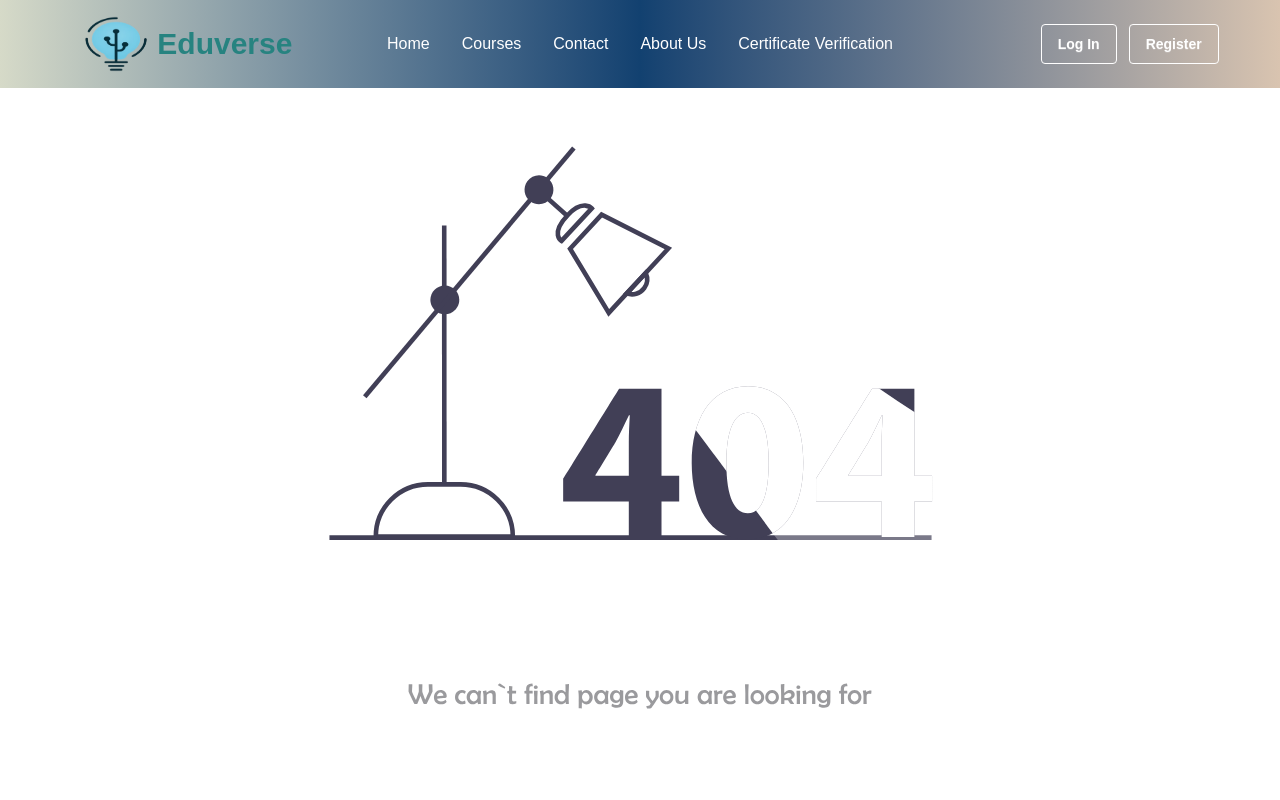
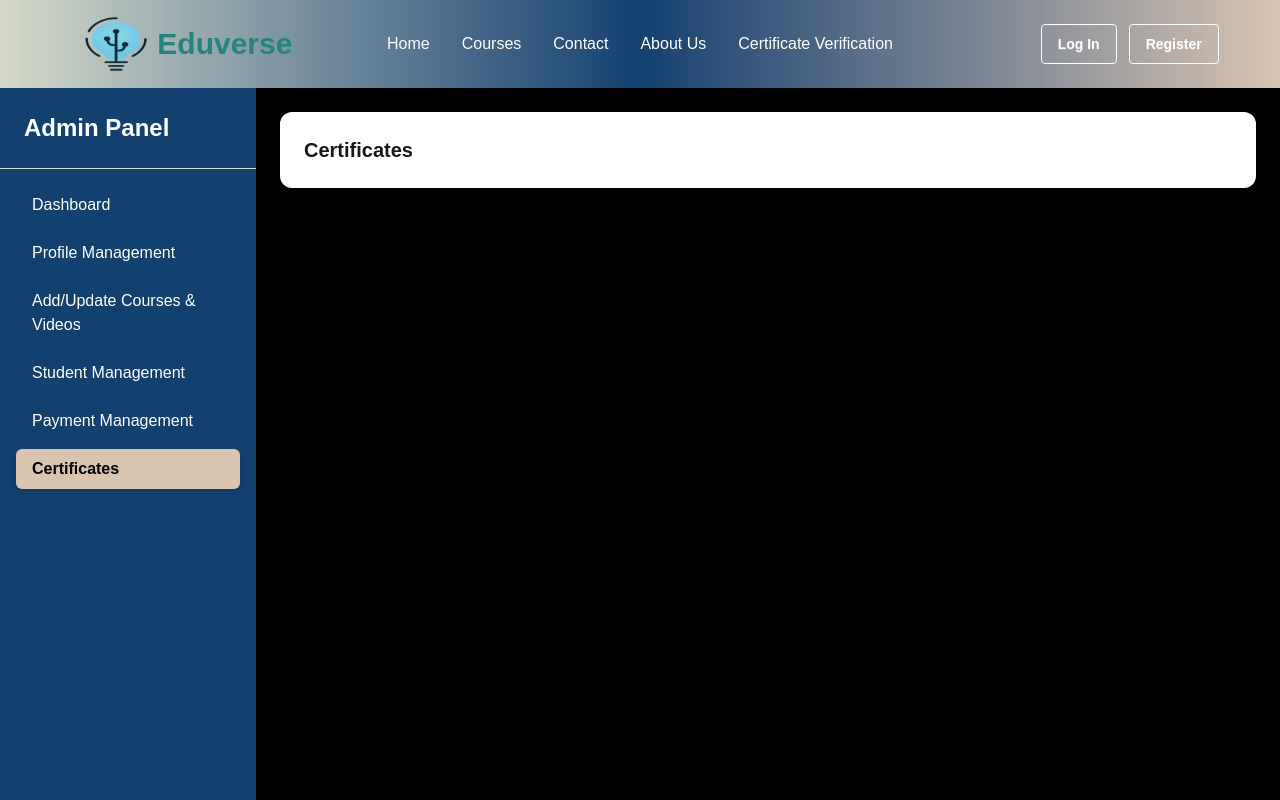
Before and after one commit to arafat-mr/Eduverse, a Next.js app: page /admin/certificates in a window 1280 px wide. Before the commit this address had no page. Shown: the top 800 px of the page. Built offline with nearby package versions, Linux system fonts and the light colour scheme.

Commit message:
added admin dashboard

```diff
--- a/package.json
+++ b/package.json
@@ -12,11 +12,11 @@
     "@emotion/react": "^11.14.0",
     "framer-motion": "^12.23.12",
     "lottie-react": "^2.4.1",
-    "next": "15.5.2",
+    "next": "^15.5.2",
     "next-auth": "^4.24.11",
-    "react": "19.1.0",
+    "react": "^19.1.0",
     "react-awesome-reveal": "^4.3.1",
-    "react-dom": "19.1.0",
+    "react-dom": "^19.1.0",
     "react-hook-form": "^7.62.0",
     "react-icons": "^5.5.0",
     "react-simple-typewriter": "^5.0.1",
--- /dev/null
+++ b/src/app/admin/certificates/page.jsx
@@ -0,0 +1,3 @@
+export default function CertificatesPage() {
+  return <h1 className="text-xl font-semibold">Certificates</h1>;
+}
--- /dev/null
+++ b/src/app/admin/courses/page.jsx
@@ -0,0 +1,3 @@
+export default function CoursesPage() {
+  return <h1 className="text-xl font-semibold">Manage Courses & Videos</h1>;
+}
--- /dev/null
+++ b/src/app/admin/layout.jsx
@@ -0,0 +1,49 @@
+"use client";
+import Link from "next/link";
+import { usePathname } from "next/navigation";
+
+const links = [
+  { href: "/admin", label: "Dashboard" },
+  { href: "/admin/profile", label: "Profile Management" },
+  { href: "/admin/courses", label: "Add/Update Courses & Videos" },
+  { href: "/admin/students", label: "Student Management" },
+  { href: "/admin/payments", label: "Payment Management" },
+  { href: "/admin/certificates", label: "Certificates" },
+];
+
+export default function AdminLayout({ children }) {
+  const pathname = usePathname();
+
+  return (
+    <div className="min-h-screen flex bg-base-200">
+      {/* Sidebar */}
+      <aside className="w-64 bg-primary text-white shadow-lg flex flex-col">
+        <div className="p-6 text-2xl font-bold border-b border-secondary">
+          Admin Panel
+        </div>
+        <nav className="flex-1 p-4 space-y-2">
+          {links.map((link) => (
+            <Link
+              key={link.href}
+              href={link.href}
+              className={`block px-4 py-2 rounded-md transition-all ${
+                pathname === link.href
+                  ? "bg-accent text-black font-semibold shadow-md"
+                  : "hover:bg-secondary/40 text-white"
+              }`}
+            >
+              {link.label}
+            </Link>
+          ))}
+        </nav>
+      </aside>
+
+      {/* Main Content */}
+      <main className="flex-1 p-6 bg-base-100">
+        <div className="bg-white rounded-xl shadow p-6">
+          {children}
+        </div>
+      </main>
+    </div>
+  );
+}
--- /dev/null
+++ b/src/app/admin/page.jsx
@@ -0,0 +1,3 @@
+export default function DashboardPage() {
+  return <h1 className="text-2xl font-bold">Welcome to Admin Dashboard</h1>;
+}
--- /dev/null
+++ b/src/app/admin/payments/page.jsx
@@ -0,0 +1,3 @@
+export default function PaymentsPage() {
+  return <h1 className="text-xl font-semibold">Payment Management</h1>;
+}
--- /dev/null
+++ b/src/app/admin/profile/page.jsx
@@ -0,0 +1,3 @@
+export default function ProfilePage() {
+  return <h1 className="text-xl font-semibold">Profile Management</h1>;
+}
--- /dev/null
+++ b/src/app/admin/students/page.jsx
@@ -0,0 +1,3 @@
+export default function StudentsPage() {
+  return <h1 className="text-xl font-semibold">Student Management</h1>;
+}
--- a/src/app/components/Navbar.jsx
+++ b/src/app/components/Navbar.jsx
@@ -38,6 +38,12 @@ export default function Navbar() {
       >
         <Link href={"/certificateVerification"}> Certificate Verification</Link>
       </li>
+   {/* <li
+  className={`${linkStyle} ${pathname.startsWith("/admin") ? activeStyle : ""}`}
+>
+  <Link href="/admin"> Admin </Link>
+</li> */}
+
     </>
   );
   return (
```
Also changed, not shown: 1 other file (tests, documents, lock files or other folders).
